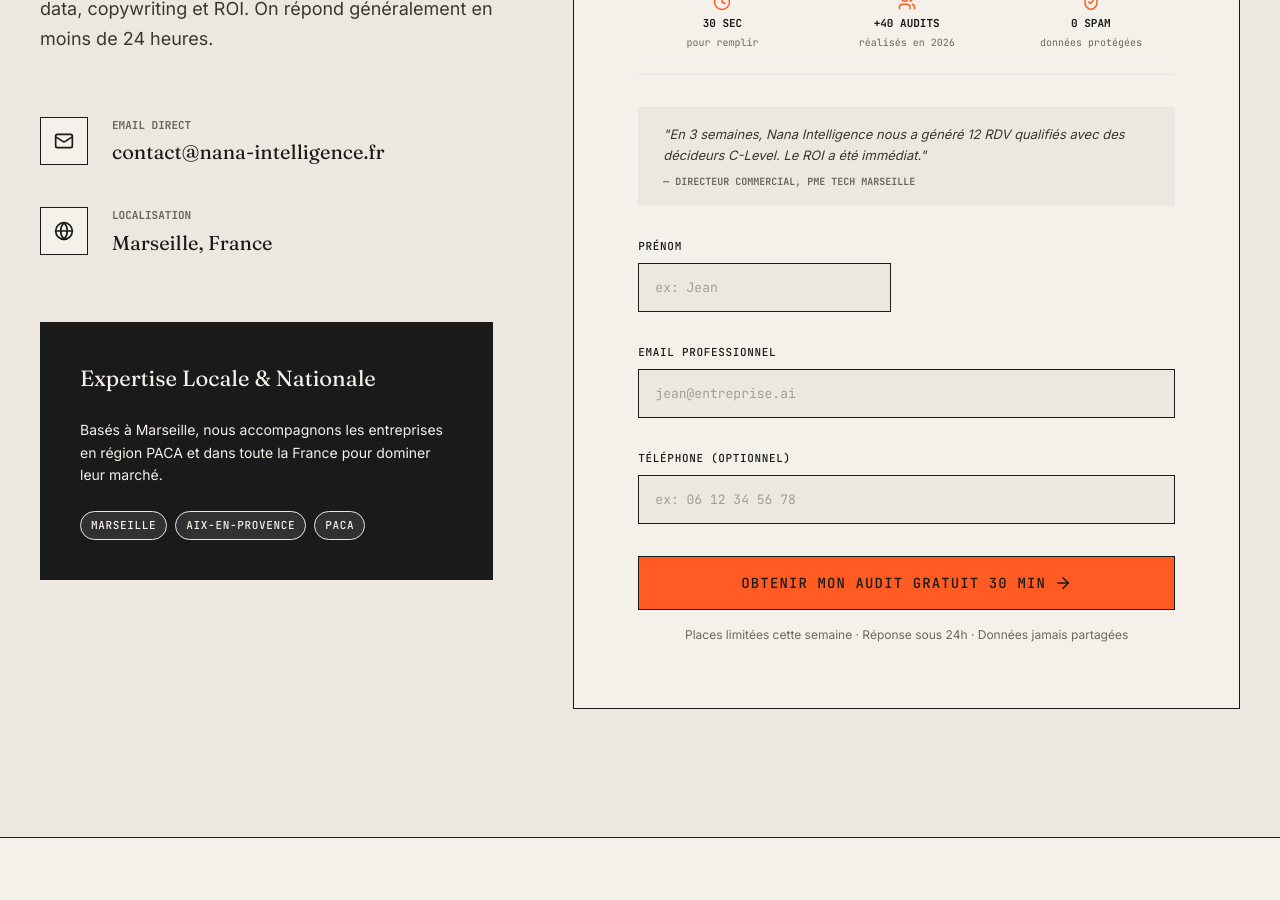
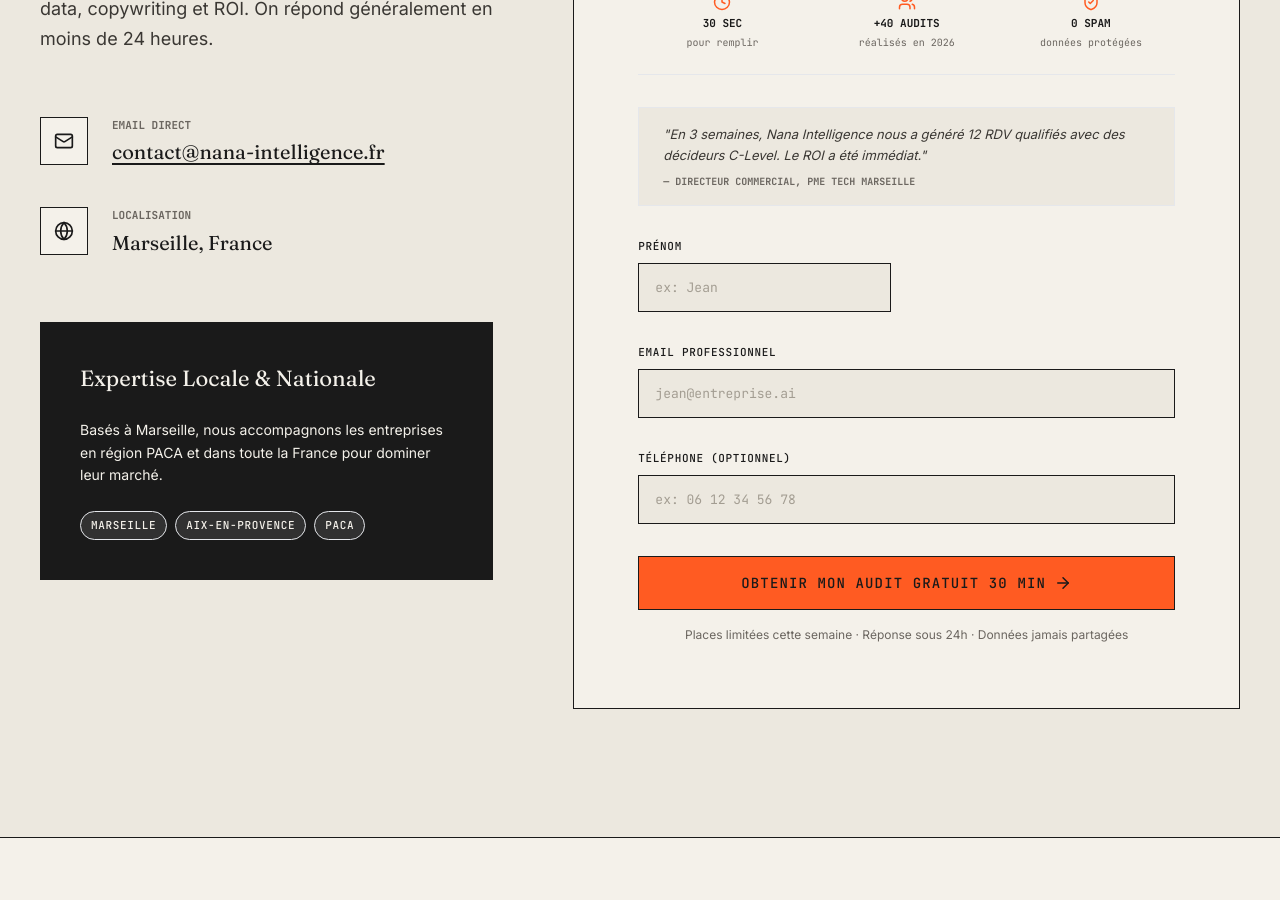
Before and after one commit to Jimmyjoe13/Nana-intelligence, a Next.js app: page /contact in a window 1280 px wide. Shown: the part 860-1760 px from the top of the page. Built offline with nearby package versions, Linux system fonts and the light colour scheme; no server answers.

Commit message:
cro(contact): email cliquable mailto + messages de formulaire annonces aux lecteurs d'ecran (W951) (#89)
Co-authored-by: Nana Intelligence Agents <agents@nana-intelligence.fr>

```diff
--- a/src/app/contact/ContactForm.tsx
+++ b/src/app/contact/ContactForm.tsx
@@ -103,7 +103,7 @@
             Places limitées cette semaine · Réponse sous 24h · Données jamais partagées
           </p>
           {status === "success" && (
-            <div className="mt-4 bg-orange/10 border border-orange px-6 py-4 text-center">
+            <div role="status" aria-live="polite" className="mt-4 bg-orange/10 border border-orange px-6 py-4 text-center">
               <p className="text-[13px] font-mono uppercase text-orange font-bold leading-relaxed">
                 ✓ Demande envoyée avec succès
               </p>
@@ -113,7 +113,7 @@
             </div>
           )}
           {status === "error" && (
-            <p className="mt-4 text-[12px] font-mono uppercase text-center text-error font-bold leading-relaxed">
+            <p role="alert" className="mt-4 text-[12px] font-mono uppercase text-center text-error font-bold leading-relaxed">
               Une erreur est survenue. Écrivez-nous à contact@nana-intelligence.fr
             </p>
           )}
--- a/src/app/contact/page.tsx
+++ b/src/app/contact/page.tsx
@@ -99,7 +99,12 @@
                   </div>
                   <div className="flex flex-col gap-1">
                     <span className="font-mono text-[11px] text-ink-3 uppercase font-bold">Email Direct</span>
-                    <span className="font-display text-[20px]">contact@nana-intelligence.fr</span>
+                    <a
+                      href="mailto:contact@nana-intelligence.fr?subject=Demande%20d%27audit%20gratuit%2030%20min"
+                      className="font-display text-[20px] underline decoration-ink/20 underline-offset-4 hover:text-orange hover:decoration-orange transition-colors"
+                    >
+                      contact@nana-intelligence.fr
+                    </a>
                   </div>
                 </div>
 
```
